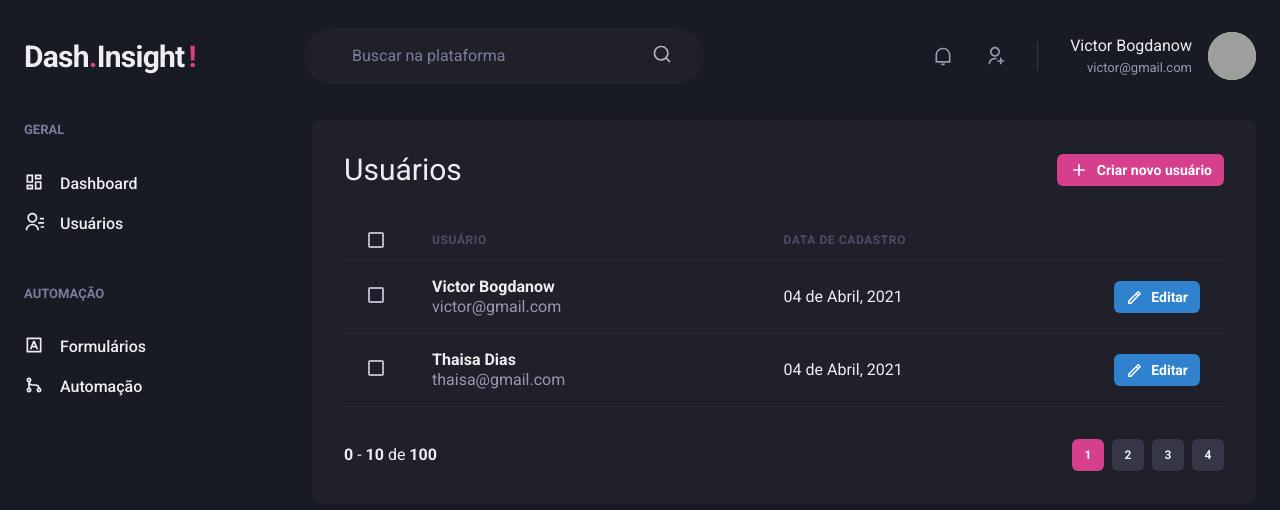
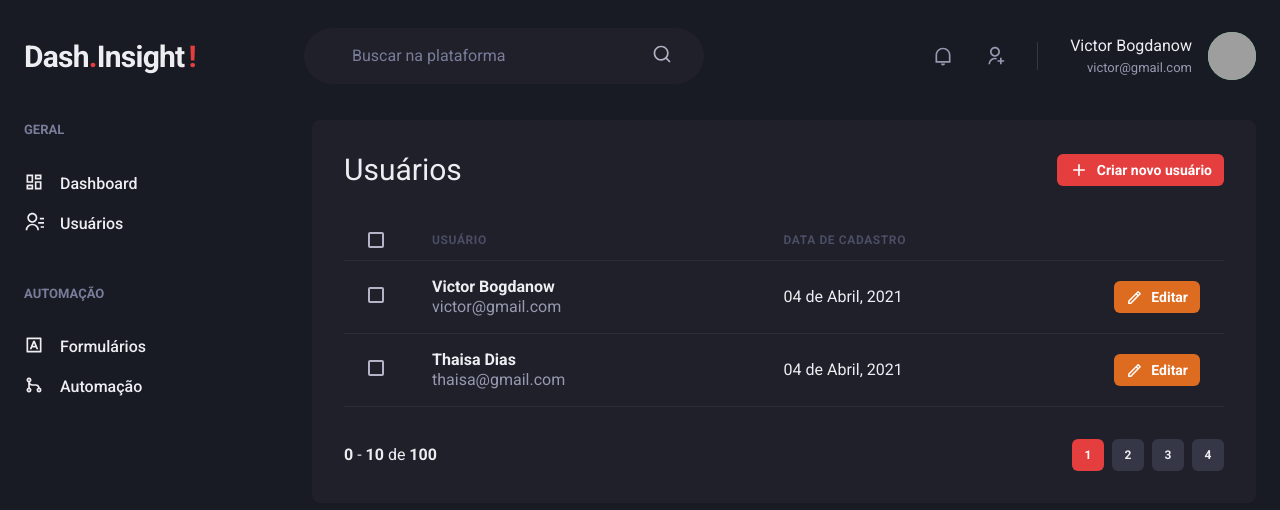
Before and after one commit to Victor-BwD/Dash.Insight, a Next.js app: page /users in a window 1280 px wide. Shown: the top 510 px of the page. Built offline with nearby package versions, Linux system fonts and the light colour scheme; grey boxes are pictures that could not be loaded.

Commit message:
Mudança na paleta de cores

```diff
--- a/src/components/Header.tsx
+++ b/src/components/Header.tsx
@@ -6,7 +6,7 @@ export function Header(){
     return (
         <Flex w="100%" as="header" maxWidth={1480} h="20" mx="auto" mt="4" px="6" align="center" >
             <Text fontSize="3xl" fontWeight="bold" letterSpacing="tight" w="64">
-                Dash<Text as="span" color="pink.500">.</Text>Insight<Text as="span" ml="1" color="pink.500">!</Text>
+                Dash<Text as="span" color="red.500">.</Text>Insight<Text as="span" ml="1" color="red.500">!</Text>
 
             </Text>
 
--- a/src/components/Pagination.tsx
+++ b/src/components/Pagination.tsx
@@ -7,7 +7,7 @@ export function Pagination() {
                 <strong>0</strong> - <strong>10</strong> de <strong>100</strong>
             </Box>
             <Stack direction="row" spacing="2">
-                <Button size="sm" fontSize="xs" width="4" colorScheme="pink" disabled _disabled={{ bg: 'pink.500', cursor: 'default'}}>
+                <Button size="sm" fontSize="xs" width="4" colorScheme="red" disabled _disabled={{ bg: 'red.500', cursor: 'default'}}>
                     1
                 </Button>
                 <Button size="sm" fontSize="xs" width="4" bg="gray.700" _hover={{ bg: 'gray.500' }}>
--- a/src/pages/index.tsx
+++ b/src/pages/index.tsx
@@ -9,7 +9,7 @@ export default function SignIn() {
           <Input name="email" type="email" label="E-mail" />
           <Input name="password" type="password" label="Senha" />
         </Stack>
-        <Button type="submit" mt="6" colorScheme="pink" size="lg">Entrar</Button>
+        <Button type="submit" mt="6" colorScheme="red" size="lg">Entrar</Button>
       </Flex>
     </Flex>
   )
--- a/src/pages/users/create.tsx
+++ b/src/pages/users/create.tsx
@@ -33,7 +33,7 @@ export default function CreateUser() {
                <Flex mt="8" justify="flex-end">
                     <HStack spacing="4">
                         <Button colorScheme="whiteAlpha">Cancelar</Button>
-                        <Button colorScheme="pink">Salvar</Button>
+                        <Button colorScheme="red">Salvar</Button>
                     </HStack>
                </Flex>
             </Box>
--- a/src/pages/users/index.tsx
+++ b/src/pages/users/index.tsx
@@ -17,7 +17,7 @@ export default function UserList() {
                 <Flex mb="8" justify="space-between" align="center">
                     <Heading size="lg" fontWeight="normal">Usuários</Heading>
 
-                    <Button as="a" size="sm" fontSize="sm" colorScheme="pink" leftIcon={<Icon as={RiAddLine} fontSize="20" />}>
+                    <Button as="a" size="sm" fontSize="sm" colorScheme="red" leftIcon={<Icon as={RiAddLine} fontSize="20" />}>
                         Criar novo usuário
                     </Button>
                 </Flex>
@@ -26,7 +26,7 @@ export default function UserList() {
                     <Thead>
                         <Tr>
                             <Th px="6" color="gray.300" width="8" >
-                                <Checkbox colorScheme="pink"  />
+                                <Checkbox colorScheme="red"  />
                             </Th>
                             <Th>Usuário</Th>
                             <Th>Data de cadastro</Th>
@@ -36,7 +36,7 @@ export default function UserList() {
                     <Tbody>
                         <Tr>
                             <Td px="6">
-                                <Checkbox colorScheme="pink"  />
+                                <Checkbox colorScheme="red"  />
                             </Td>
                             <Td>
                                 <Box>
@@ -46,7 +46,7 @@ export default function UserList() {
                             </Td>
                             <Td>04 de Abril, 2021</Td>
                             <Td>
-                            <Button as="a" size="sm" fontSize="sm" colorScheme="blue" leftIcon={<Icon as={RiPencilLine} fontSize="17" />}>
+                            <Button as="a" size="sm" fontSize="sm" colorScheme="orange" leftIcon={<Icon as={RiPencilLine} fontSize="17" />}>
                                 Editar
                             </Button>
                             </Td>
@@ -63,7 +63,7 @@ export default function UserList() {
                             </Td>
                             <Td>04 de Abril, 2021</Td>
                             <Td>
-                            <Button as="a" size="sm" fontSize="sm" colorScheme="blue" leftIcon={<Icon as={RiPencilLine} fontSize="17" />}>
+                            <Button as="a" size="sm" fontSize="sm" colorScheme="orange" leftIcon={<Icon as={RiPencilLine} fontSize="17" />}>
                                 Editar
                             </Button>
                             </Td>
```
